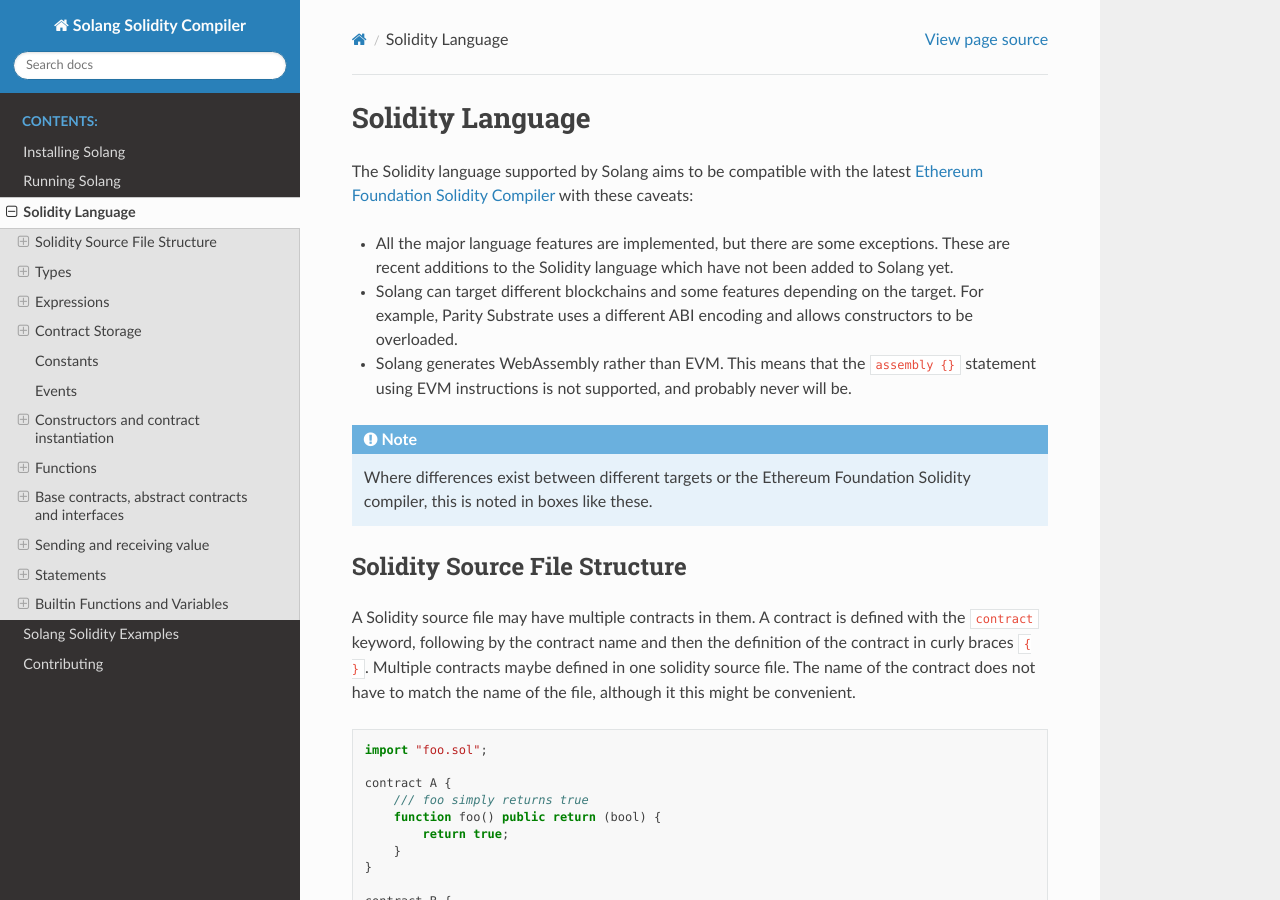
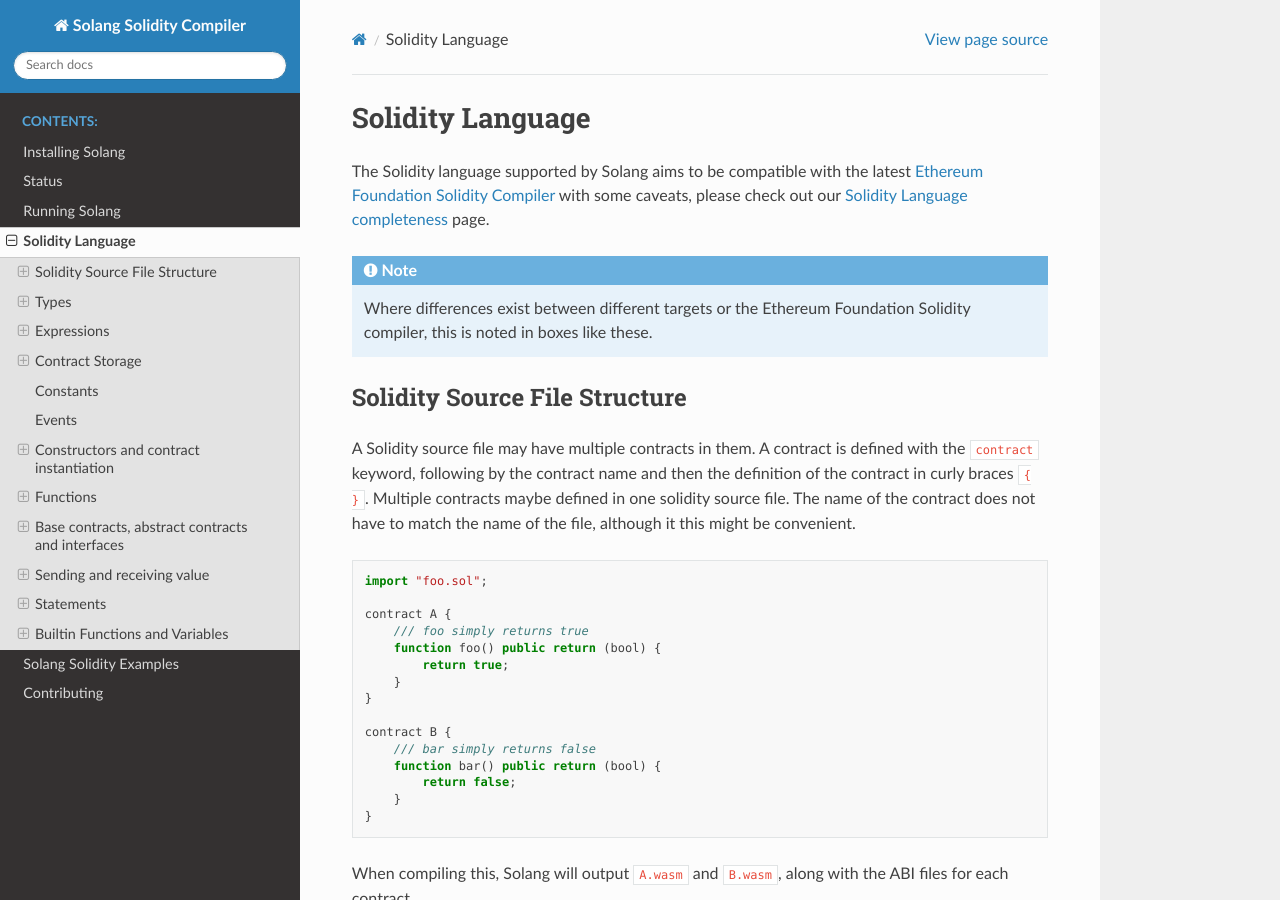
Before and after one commit to hyperledger-solang/solang, a Sphinx documentation site: the page built from docs/language.rst, in a window 1280 px wide and 900 px high. Built offline with Sphinx 7.4.7 and the Read the Docs theme 2.0.0, drawn with Linux system fonts in a browser that asks for light colours.

Commit message:
Add feature status page
Signed-off-by: Sean Young <sean@mess.org>

```diff
--- a/docs/contributing.rst
+++ b/docs/contributing.rst
@@ -4,8 +4,8 @@
 Solang is in active development, so there are many ways in which you can
 contribute.
 
-Target Specific Tests
----------------------
+Target Specific
+---------------
 
 Solang supports Substrate and ewasm. These targets need testing
 via integration tests. New targets like
--- a/docs/index.rst
+++ b/docs/index.rst
@@ -28,6 +28,7 @@
    :caption: Contents:
 
    installing
+   status
    running
    language
    examples
--- a/docs/language.rst
+++ b/docs/language.rst
@@ -3,17 +3,7 @@
 
 The Solidity language supported by Solang aims to be compatible with the latest
 `Ethereum Foundation Solidity Compiler <https://github.com/ethereum/solidity/>`_ with
-these caveats:
-
-- All the major language features are implemented, but there are some exceptions. These
-  are recent additions to the Solidity language which have not been added to Solang yet.
-
-- Solang can target different blockchains and some features depending on the target.
-  For example, Parity Substrate uses a different ABI encoding and allows constructors
-  to be overloaded.
-
-- Solang generates WebAssembly rather than EVM. This means that the ``assembly {}``
-  statement using EVM instructions is not supported, and probably never will be.
+some caveats, please check out our :ref:`language_status` page.
 
 .. note::
 
```
Also changed, not shown: docs/status.rst (added, +76 -0 lines).
